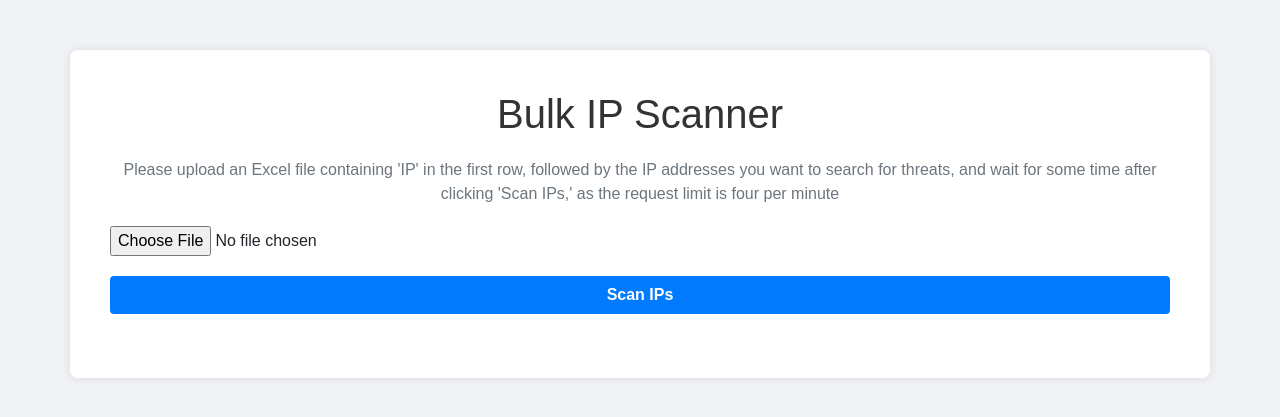
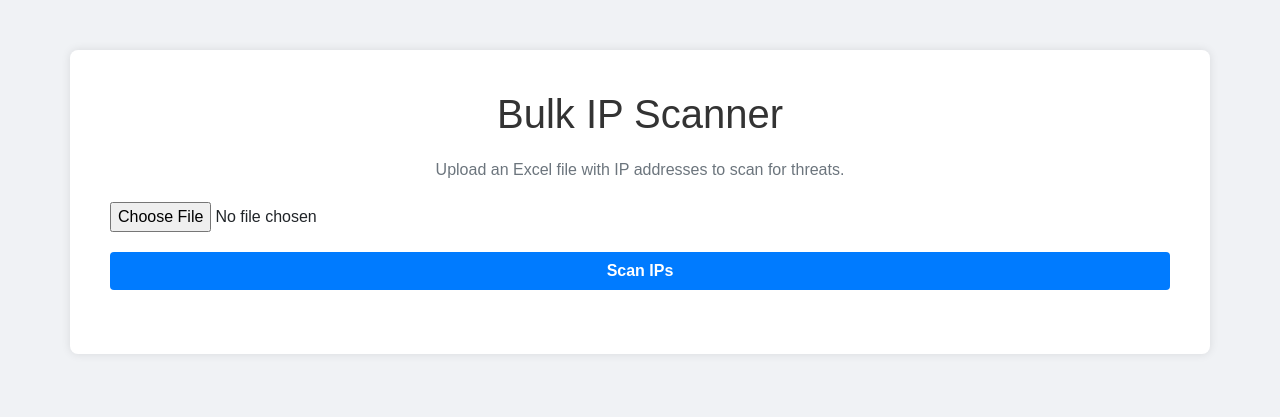
Before and after one commit to DE3PANS1U/Virustotal_automate_file, a Flask app: page / in a window 1280 px wide. Shown: the top 417 px of the page. Run offline with Flask 3, Linux system fonts and the light colour scheme; some libraries are stand-ins or nearby versions.

Commit message:
Update index.html

```diff
--- a/templates/index.html
+++ b/templates/index.html
@@ -38,7 +38,7 @@
 <body>
     <div class="container">
         <h1>Bulk IP Scanner</h1>
-        <p class="text-center text-muted">Please upload an Excel file containing 'IP' in the first row, followed by the IP addresses you want to search for threats, and wait for some time after clicking 'Scan IPs,' as the request limit is four per minute</p>
+        <p class="text-center text-muted">Upload an Excel file with IP addresses to scan for threats.</p>
         <form id="uploadForm" action="/scan_ips" method="post" enctype="multipart/form-data">
             <div class="file-upload text-center">
                 <input type="file" name="file" class="form-control-file">
@@ -63,11 +63,11 @@
                 processData: false,
                 contentType: false,
                 success: function(response) {
-                    $('#result').html(`<p>Scan complete! <a href="/download" class="btn btn-success">Download Results</a></p>`);
+                    $('#result').html(`<p>${response.message} Estimated time: ${response.estimated_time} minutes.</p><a href="/download" class="btn btn-success">Download Results</a>`);
                     Swal.fire('Success!', 'IP scan completed. You can download the results.', 'success');
                 },
-                error: function() {
-                    Swal.fire('Error!', 'An error occurred while scanning. Please try again.', 'error');
+                error: function(response) {
+                    Swal.fire('Error!', response.responseJSON.error || 'An error occurred.', 'error');
                 }
             });
         });
```
